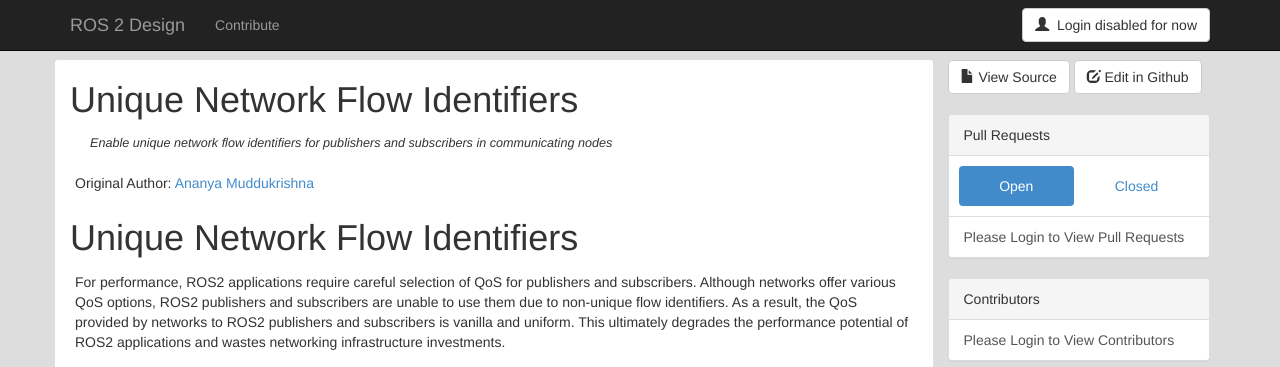
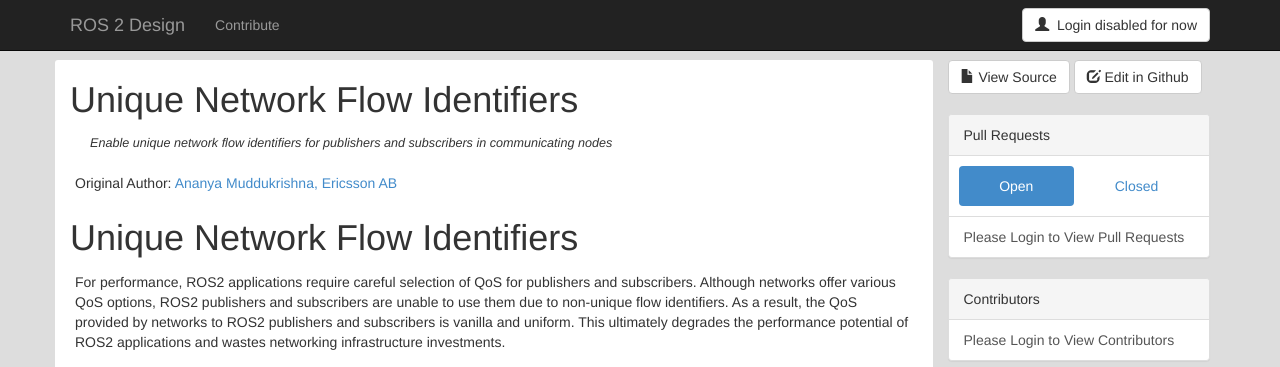
Before and after one commit to ros2/design, a Jekyll site: the page built from articles/unique_network_flows.md, in a window 1280 px wide and 900 px high. Shown: the top 367 px of the window. Built offline with Jekyll 4.4.1, drawn with Linux system fonts in a browser that asks for light colours; nearby versions of some CDN libraries.

Commit message:
Update metadata

```diff
--- a/articles/unique_network_flows.md
+++ b/articles/unique_network_flows.md
@@ -1,9 +1,9 @@
 ---
 layout: default
 title: Unique Network Flow Identifiers
-permalink: articles/content_filtering.html
+permalink: articles/unique_network_flows.html
 abstract: Enable unique network flow identifiers for publishers and subscribers in communicating nodes
-author: '[Ananya Muddukrishna](https://github.com/anamud)'
+author: '[Ananya Muddukrishna, Ericsson AB](https://github.com/anamud)'
 published: true
 ---
 
```
